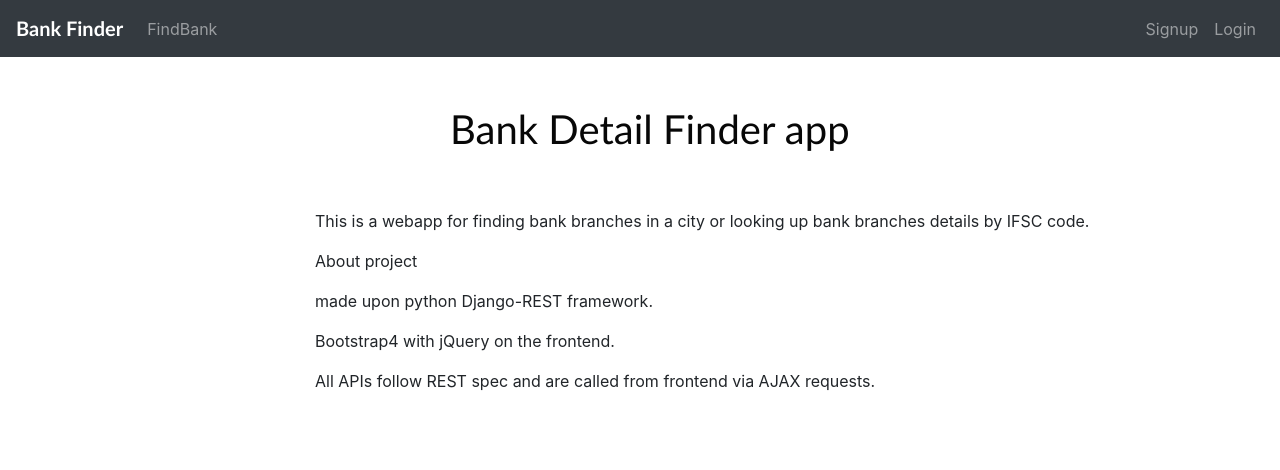
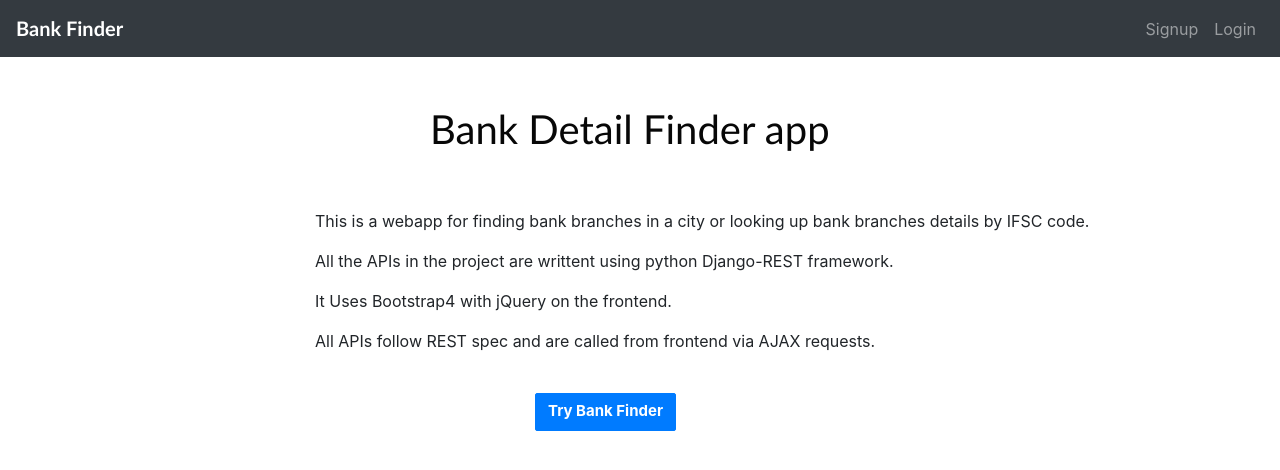
Before and after one commit to kartikeyrajvaidya/BankDetailFinder, a Django app: page / in a window 1280 px wide. Shown: the top 470 px of the page. Run offline with Django 3.2, Linux system fonts and the light colour scheme; some libraries are stand-ins or nearby versions.

Commit message:
UI Changes

```diff
--- a/bank_detail_finder/templates/base.html
+++ b/bank_detail_finder/templates/base.html
@@ -10,7 +10,7 @@
     <script src="https://maxcdn.bootstrapcdn.com/bootstrap/4.0.0/js/bootstrap.min.js" integrity="sha384-JZR6Spejh4U02d8jOt6vLEHfe/JQGiRRSQQxSfFWpi1MquVdAyjUar5+76PVCmYl" crossorigin="anonymous"></script>
 
     <link rel="stylesheet" href="https://use.fontawesome.com/releases/v5.5.0/css/all.css" integrity="sha384-B4dIYHKNBt8Bc12p+WXckhzcICo0wtJAoU8YZTY5qE0Id1GSseTk6S+L3BlXeVIU" crossorigin="anonymous">
-    <title>SmallGit</title>
+    <title>Bank Finder</title>
 
 
     <!-- jQuery library -->
@@ -74,9 +74,9 @@ border-radius: 2px;
 
     <div class="collapse navbar-collapse" id="navbarSupportedContent">
     <ul class="navbar-nav mr-auto">
-      <li class="nav-item">
+      <!-- <li class="nav-item">
         <a class="nav-link" href="{% url 'bank_detail_finder_app:appHome' %}">FindBank</span></a>
-      </li>
+      </li> -->
     </ul>
     <ul class="navbar-nav ml-auto">
       {% if user.is_authenticated %}
--- a/bank_detail_finder/templates/home.html
+++ b/bank_detail_finder/templates/home.html
@@ -3,7 +3,7 @@
   <div class="container">
     <br><br>
 
-  <div style="color: #070707; font-family: Gill Sans; margin-left: 350px;">
+  <div style="color: #070707; font-family: Gill Sans; margin-left: 330px;">
     <b><h1>Bank Detail Finder app</h1></b>
   </div>
   <br>
@@ -13,17 +13,18 @@
     This is a webapp for finding bank branches in a city or looking up bank branches details by IFSC code.
   </p>
   <p>
-    About project
+    All the APIs in the project are writtent using python Django-REST framework.
   </p>
   <p>
-    made upon python Django-REST framework.
-  </p>
-  <p>
-    Bootstrap4 with jQuery on the frontend.
+    It Uses Bootstrap4 with jQuery on the frontend.
   </p>
   <p>
     All APIs follow REST spec and are called from frontend via AJAX requests.
   </p>
+  <br>
+  <p>
+    <a class="btn btn-primary" style="margin-left: 220px;" href="{% url 'bank_detail_finder_app:appHome' %}">Try Bank Finder</a>
+  </p>
 </div>
 </div>
   {% endblock %}
```
